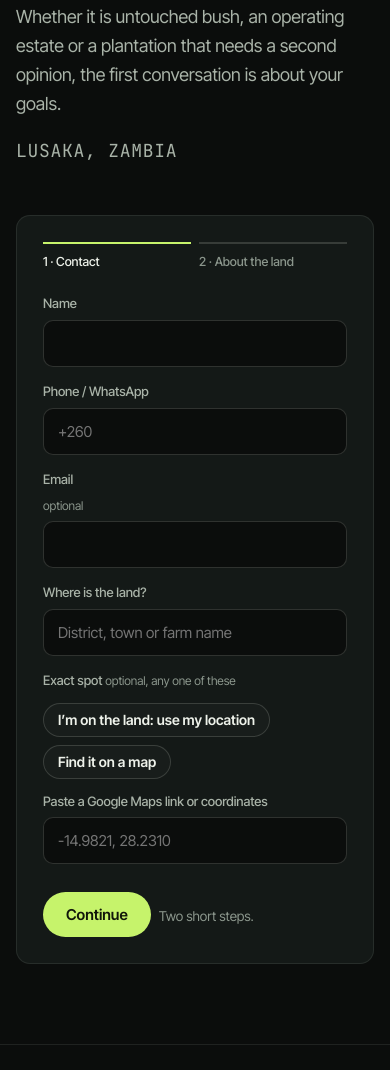
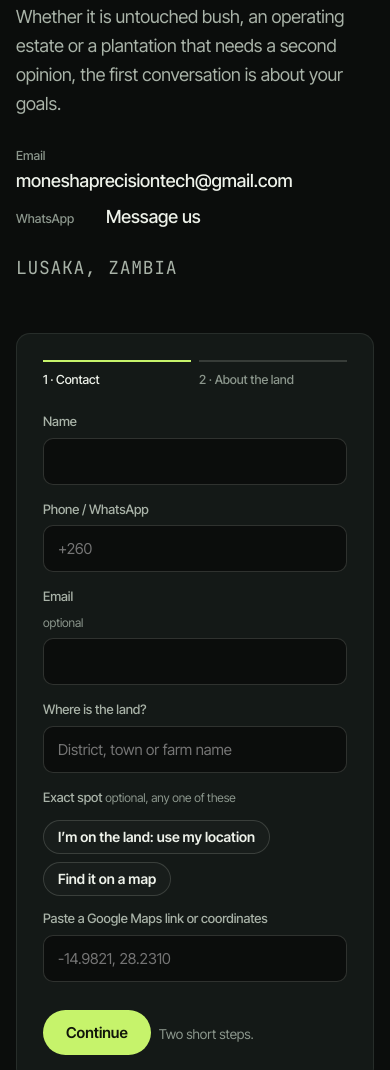
Before and after one commit to Chipo385/monesha, a plain HTML site: page index.html in a window 390 px wide. Shown: the part 8573-9643 px from the top of the page. Drawn offline with nearby package versions, Linux system fonts and the light colour scheme.

Commit message:
Set contact email and fix phone overflow in the enquiry form
Co-Authored-By: Claude Opus 5.5 <noreply@anthropic.com>

```diff
--- a/css/styles.css
+++ b/css/styles.css
@@ -782,3 +782,5 @@ input[type="range"]::-moz-range-thumb { width: 12px; height: 12px; border-radius
 .hero__tag { right: auto; left: 50%; transform: translateX(-50%); }
 @media (max-width: 600px) { .hero__tag { transform: none; left: auto; } }
 .about .ticks { margin-bottom: 24px; }
+.contact-list a { flex-wrap: wrap; gap: 2px 14px; overflow-wrap: anywhere; }
+.form legend.sr-only { width: 1px; margin: 0; padding: 0; left: 0; }
--- a/index.html
+++ b/index.html
@@ -41,7 +41,7 @@
   <link rel="preconnect" href="https://fonts.gstatic.com" crossorigin>
   <link href="https://fonts.googleapis.com/css2?family=Inter+Tight:wght@400;500;600;700;800&family=Instrument+Serif:ital@0;1&family=JetBrains+Mono:wght@400;500&display=swap" rel="stylesheet">
   <link rel="stylesheet" href="css/styles.css">
-  <script type="application/ld+json">{"@context": "https://schema.org", "@type": "ProfessionalService", "name": "Monesha Precision Tech", "alternateName": "Monesha", "url": "https://chipo385.github.io/monesha/", "logo": "https://chipo385.github.io/monesha/assets/icons/icon-512.png", "image": "https://chipo385.github.io/monesha/assets/og.jpg", "description": "3D land mapping, crop monitoring, groundwater survey, farm design and engineering, precision spraying and farm monitoring for farms, orchards and plantations in Zambia.", "areaServed": {"@type": "Country", "name": "Zambia"}, "address": {"@type": "PostalAddress", "addressLocality": "Lusaka", "addressCountry": "ZM"}, "knowsAbout": ["Precision agriculture", "Digital twin", "Groundwater survey", "Centre pivot irrigation design", "Crop health monitoring"], "hasOfferCatalog": {"@type": "OfferCatalog", "name": "Services", "itemListElement": [{"@type": "Offer", "itemOffered": {"@type": "Service", "name": "3D Land Mapping"}}, {"@type": "Offer", "itemOffered": {"@type": "Service", "name": "Crop Monitoring"}}, {"@type": "Offer", "itemOffered": {"@type": "Service", "name": "Groundwater Survey & Mapping"}}, {"@type": "Offer", "itemOffered": {"@type": "Service", "name": "Farm Design & Engineering"}}, {"@type": "Offer", "itemOffered": {"@type": "Service", "name": "Precision Spraying"}}, {"@type": "Offer", "itemOffered": {"@type": "Service", "name": "Watch: farm monitoring"}}]}}</script>
+  <script type="application/ld+json">{"@context": "https://schema.org", "@type": "ProfessionalService", "name": "Monesha Precision Tech", "alternateName": "Monesha", "email": "moneshaprecisiontech@gmail.com", "url": "https://chipo385.github.io/monesha/", "logo": "https://chipo385.github.io/monesha/assets/icons/icon-512.png", "image": "https://chipo385.github.io/monesha/assets/og.jpg", "description": "3D land mapping, crop monitoring, groundwater survey, farm design and engineering, precision spraying and farm monitoring for farms, orchards and plantations in Zambia.", "areaServed": {"@type": "Country", "name": "Zambia"}, "address": {"@type": "PostalAddress", "addressLocality": "Lusaka", "addressCountry": "ZM"}, "knowsAbout": ["Precision agriculture", "Digital twin", "Groundwater survey", "Centre pivot irrigation design", "Crop health monitoring"], "hasOfferCatalog": {"@type": "OfferCatalog", "name": "Services", "itemListElement": [{"@type": "Offer", "itemOffered": {"@type": "Service", "name": "3D Land Mapping"}}, {"@type": "Offer", "itemOffered": {"@type": "Service", "name": "Crop Monitoring"}}, {"@type": "Offer", "itemOffered": {"@type": "Service", "name": "Groundwater Survey & Mapping"}}, {"@type": "Offer", "itemOffered": {"@type": "Service", "name": "Farm Design & Engineering"}}, {"@type": "Offer", "itemOffered": {"@type": "Service", "name": "Precision Spraying"}}, {"@type": "Offer", "itemOffered": {"@type": "Service", "name": "Watch: farm monitoring"}}]}}</script>
   <script type="importmap">
     { "imports": {
       "three": "https://cdn.jsdelivr.net/npm/three@0.160.0/build/three.module.js",
--- a/js/config.js
+++ b/js/config.js
@@ -3,7 +3,7 @@
 export const CONFIG = {
   // Where enquiries and applications go. Shown as a link on the contact section and
   // used to open the visitor's mail app if no form endpoint is set.
-  email: '',
+  email: 'moneshaprecisiontech@gmail.com',
 
   // WhatsApp number in international format, digits only (e.g. '260971234567').
   // Adds a "Message us on WhatsApp" link next to the contact form.
```
Also changed, not shown: 1 other file.
